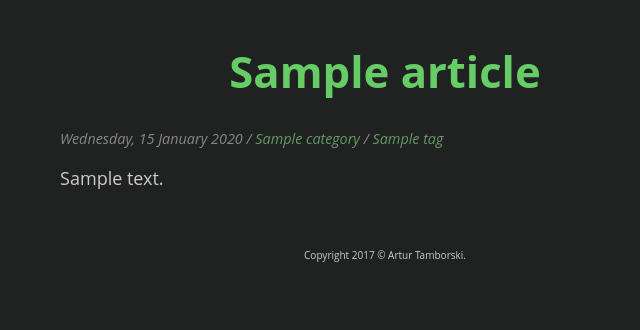
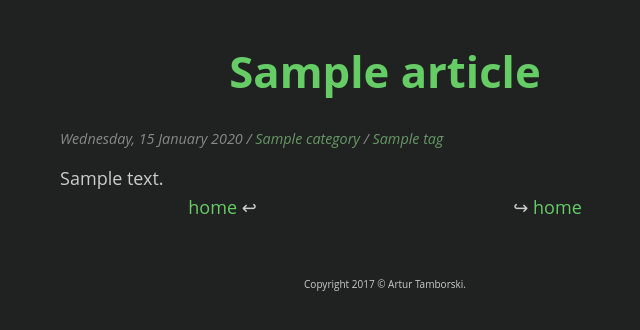
Before and after one commit to arturtamborski/arturtamborskipl, a Django app: template blog/templates/blog/search.html in a window 1280 px wide. Shown: the part 189-519 px from the top of the page, without its empty margins (255-895 px from the left). Run offline with Django 3.2, Linux system fonts and the light colour scheme; the template is opened without the code that fills it: most values are stand-ins (such as "Sample title", 1, 10 or a date in 2020); some libraries are stand-ins or nearby versions.

Commit message:
fix tags urls and navs in special cases

```diff
--- a/blog/templates/blog/snippets/article.html
+++ b/blog/templates/blog/snippets/article.html
@@ -6,7 +6,7 @@
         <aside>
             <span class="article-meta-date">{{ article.date|date:"l, j E Y" }}</span>
             <span class="article-meta-category"> / <a href="{{ article.category.get_absolute_url }}">{{ article.category }}</a></span> /
-            <span class="article-meta-tags">{% for tag in article.tags.all %}<span class="article-meta-tag"><a href="{{ article.tag.get_absolute_url }}">{{ tag }}</a></span>{% endfor %}</span>
+            <span class="article-meta-tags">{% for tag in article.tags.all %}<span class="article-meta-tag"><a href="{{ tag.get_absolute_url }}">{{ tag }}</a></span>{% endfor %}</span>
         </aside>
     </div>
     {% if isroot %}
@@ -18,18 +18,22 @@
         {{ article.content_html|safe }}
     </div>
     <div class="article-nav">
-        {% if article.prev %}
         <span class="article-nav-prev">
+            {% if article.prev %}
             <a href="{{ article.prev.get_absolute_url }}">{{ article.prev }}</a>
+            {% else %}
+            <a href="{% url 'home' %}">home</a>
+            {% endif %}
             &#8617;
         </span>
-        {% endif %}
-        {% if article.next %}
         <span class="article-nav-next">
             &#8618;
+            {% if article.next %}
             <a href="{{ article.next.get_absolute_url }}">{{ article.next }}</a>
+            {% else %}
+            <a href="{% url 'home' %}">home</a>
+            {% endif %}
         </span>
-        {% endif %}
     </div>
     <div class="article-comments">
     </div>
```
